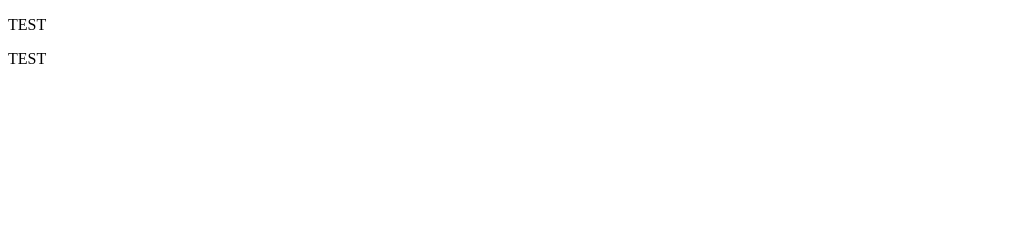
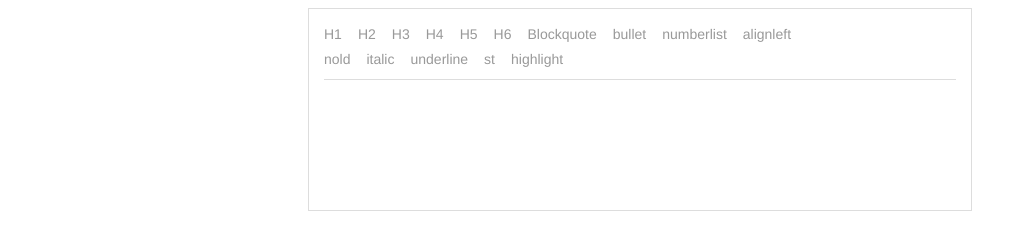
Before and after one commit to asbhaskar/draftjs-typography, a React app: page / in a window 1280 px wide. Shown: the whole page, without its empty margins (0-1027 px from the left). Built offline with nearby package versions, Linux system fonts and the light colour scheme.

Commit message:
adding webpack css config and initial editor

```diff
--- a/package.json
+++ b/package.json
@@ -24,8 +24,10 @@
     "@babel/preset-env": "^7.10.4",
     "@babel/preset-react": "^7.10.4",
     "babel-loader": "^8.1.0",
+    "css-loader": "^3.6.0",
     "html-loader": "^1.1.0",
     "html-webpack-plugin": "^4.3.0",
+    "style-loader": "^1.2.1",
     "webpack": "^4.43.0",
     "webpack-cli": "^3.3.12",
     "webpack-dev-server": "^3.11.0"
--- a/src/Textbox.js
+++ b/src/Textbox.js
@@ -1,10 +1,27 @@
 import React, { Component } from "react";
-import RichTextEditor from "./components/RichTextEditor";
+import RichTextEditor from "./components/RichTextEditor/RichTextEditor";
+import {Editor, EditorState, ContentState, convertToRaw } from 'draft-js';
 
 class Textbox extends Component{
+    state = {
+        editor: ''
+    }
+
+    update = (editorState) => {
+        console.log('child editor state change', editorState);
+        this.setState({editor: editorState})
+      }
+
     render(){
         return(
-            <RichTextEditor />
+            <RichTextEditor
+                  content=""
+                  editContent=""
+                  editor={EditorState.createEmpty()}
+                  key={"Editor"}
+                  spellCheck={true}
+                  update={this.update}
+                />
         );
     }
 }
--- a/src/components/RichTextEditor.js
+++ /dev/null
@@ -1,13 +0,0 @@
-import React, { Component } from "react";
-
-class RichTextEditor extends Component{
-    render(){
-        return(
-            <div>
-                <p>TEST</p>
-            </div>
-        );
-    }
-}
-
-export default RichTextEditor;
--- /dev/null
+++ b/src/components/RichTextEditor/RichTextEditor.css
@@ -0,0 +1,95 @@
+.RichEditor-root {
+    background: #fff;
+    border: 1px solid #ddd;
+    font-family: 'Georgia', serif;
+    font-size: 14px;
+    padding: 15px;
+    width:50%;
+    margin: auto;
+  }
+
+  .RichEditor-editor {
+    border-top: 1px solid #ddd;
+    cursor: text;
+    font-size: 16px;
+    margin-top: 10px;
+    text-align: left;
+    font-family: Arial, Helvetica, sans-serif;
+  }
+
+  .RichEditor-editor .public-DraftEditorPlaceholder-root,
+  .RichEditor-editor .public-DraftEditor-content {
+    margin: 0 -15px -15px;
+    padding: 15px;
+  }
+
+  .RichEditor-editor .public-DraftEditor-content {
+    min-height: 100px;
+  }
+
+  .RichEditor-hidePlaceholder .public-DraftEditorPlaceholder-root {
+    display: none;
+  }
+
+  .RichEditor-editor .RichEditor-blockquote {
+    border-left: 5px solid #eee;
+    color: #666;
+    font-family: 'Hoefler Text', 'Georgia', serif;
+    font-style: italic;
+    margin: 16px 0;
+    padding: 10px 20px;
+  }
+
+  .RichEditor-editor .public-DraftStyleDefault-pre {
+    background-color: rgba(0, 0, 0, 0.05);
+    font-family: 'Inconsolata', 'Menlo', 'Consolas', monospace;
+    font-size: 16px;
+    padding: 20px;
+  }
+
+  .RichEditor-controls {
+    font-family: 'Helvetica', sans-serif;
+    font-size: 14px;
+    margin-bottom: 5px;
+    user-select: none;
+  }
+
+  .RichEditor-styleButton {
+    color: #999;
+    cursor: pointer;
+    margin-right: 16px;
+    padding: 2px 0;
+    display: inline-block;
+  }
+
+  .RichEditor-activeButton {
+    color: #5890ff;
+    font-weight:bold;
+  }
+
+.font-size-dropdown {
+    display: inline-block;
+}
+
+.font-size-menu {
+    display: inline-block;
+    position: absolute;
+    top: 3px;
+    background: #FFFFFF;
+    box-shadow: 0 0 2px;
+    max-height: 150px;
+    overflow-y: scroll;
+}
+
+.font-size-menu::-webkit-scrollbar {
+    display: none
+}
+
+.font-size-option {
+    padding: 3px;
+}
+
+.font-size-option:hover {
+    background: #F0F0F0;
+    cursor: pointer;
+}
--- /dev/null
+++ b/src/components/RichTextEditor/RichTextEditor.js
@@ -0,0 +1,280 @@
+import React, { Component } from "react";
+import {Editor, EditorState, RichUtils, Modifier, ContentState, SelectionState} from 'draft-js';
+//import './Editor.css';
+import css from './RichTextEditor.css';
+
+class RichTextEditor extends Component{
+
+  constructor(props) {
+    super(props);
+    let content=this.props.content;
+    if (this.props.content !== ""){
+      console.log('content')
+      this.state = {editorState: EditorState.createWithContent(stateFromHTML(this.props.content))}
+    } else if (this.props.editContent !== ""){
+      console.log(this.props.editContent)
+      this.state = {editorState: EditorState.createWithContent(this.props.editContent)}
+    } else {
+      this.state = {editorState: EditorState.createEmpty()}
+    }
+    console.log(this.props.content)
+    console.log(this.state.editorState)
+    this.focus = () => this.refs.editor.focus();
+    this.onChange = (editorState) => {
+      this.setState({editorState})
+      this.props.update(this.state);
+    };
+    this.handleKeyCommand = (command) => this._handleKeyCommand(command);
+    this.toggleBlockType = (type) => this._toggleBlockType(type);
+    this.toggleInlineStyle = (style) => this._toggleInlineStyle(style);
+    this.onChangeContent = (oldValue, newValue) => this._onChangeContent(oldValue, newValue)
+    this.onGetState = () => this._onGetState()
+  }
+  _onGetState = () => {
+    console.log(this.state.editorState.getCurrentContent())
+    return this.state.editorState.getCurrentContent()
+  }
+
+  findWithRegex = (regex, contentBlock, callback) => {
+    const text = contentBlock.getText();
+    let matchArr, start, end;
+    while ((matchArr = regex.exec(text)) !== null) {
+      start = matchArr.index;
+      end = start + matchArr[0].length;
+      callback(start, end);
+    }
+  };
+
+  _onChangeContent = (oldValue, newValue) =>{
+    console.log(oldValue);
+    console.log(newValue);
+    const regex = new RegExp(oldValue, 'g');
+    const { editorState } = this.state;
+    const selectionsToReplace = [];
+    const blockMap = editorState.getCurrentContent().getBlockMap();
+    console.log(regex)
+    blockMap.forEach((contentBlock) => (
+      this.findWithRegex(regex, contentBlock, (start, end) => {
+        const blockKey = contentBlock.getKey();
+        const blockSelection = SelectionState
+          .createEmpty(blockKey)
+          .merge({
+            anchorOffset: start,
+            focusOffset: end,
+          });
+        selectionsToReplace.push(blockSelection)
+        console.log(selectionsToReplace)
+      })
+    ));
+
+    let contentState = editorState.getCurrentContent();
+
+    selectionsToReplace.forEach(selectionState => {
+      contentState = Modifier.replaceText(
+        contentState,
+        selectionState,
+        newValue,
+      )
+    });
+    this.setState({
+    editorState: EditorState.push(
+      editorState,
+      contentState,
+      )
+    })
+  }
+  _handleKeyCommand(command) {
+    const {editorState} = this.state;
+    const newState = RichUtils.handleKeyCommand(editorState, command);
+    if (newState) {
+      this.onChange(newState);
+      return true;
+    }
+    return false;
+  }
+
+  _onTab(e) {
+    const maxDepth = 4;
+    this.onChange(RichUtils.onTab(e, this.state.editorState, maxDepth));
+  }
+
+  _toggleBlockType(blockType) {
+    this.onChange(
+      RichUtils.toggleBlockType(
+        this.state.editorState,
+        blockType
+      )
+    );
+  }
+
+  _toggleInlineStyle(inlineStyle) {
+    this.onChange(
+      RichUtils.toggleInlineStyle(
+        this.state.editorState,
+        inlineStyle
+      )
+    );
+  }
+
+  render() {
+    //const { editorState, onChange } = this.props;
+    const editorState = this.state.editorState;
+    console.log( editorState)
+    let className = 'RichEditor-editor';
+    var contentState = editorState.getCurrentContent();
+    if (!contentState.hasText()) {
+      if (contentState.getBlockMap().first().getType() !== 'unstyled') {
+        className += ' RichEditor-hidePlaceholder';
+      }
+    }
+
+    return (
+      <div>
+        { this.props.readOnly == true ?
+          <div className="RichEditor-root">
+              <Editor
+                blockStyleFn={getBlockStyle}
+                customStyleMap={styleMap}
+                handleKeyCommand={this.handleKeyCommand}
+                placeholder={this.props.content}
+                ref="editor"
+                spellCheck={true}
+                editorState={editorState}
+                onChange={this.onChange}
+              />
+          </div>:
+          <div className="RichEditor-root">
+            <BlockStyleControls
+              editorState={editorState}
+              onToggle={this.toggleBlockType}
+            />
+            <InlineStyleControls
+              editorState={editorState}
+              onToggle={this.toggleInlineStyle}
+            />
+            <div className={className} onClick={this.focus}>
+              <Editor
+                blockStyleFn={getBlockStyle}
+                customStyleMap={styleMap}
+                handleKeyCommand={this.handleKeyCommand}
+                placeholder={this.props.content}
+                ref="editor"
+                spellCheck={true}
+                editorState={editorState}
+                onChange={this.onChange}
+              />
+            </div>
+          </div>}
+        </div>);
+    }
+}
+
+export default RichTextEditor;
+
+
+// Custom overrides for "code" style.
+const styleMap = {
+    CODE: {
+      backgroundColor: 'rgba(0, 0, 0, 0.05)',
+      fontFamily: '"Inconsolata", "Menlo", "Consolas", monospace',
+      fontSize: 16,
+      padding: 2,
+    },
+    STRIKETHROUGH: {
+      textDecoration: 'line-through',
+    },
+    HIGHLIGHT:{
+      backgroundColor: '#faed27'
+    }
+  };
+
+  function getBlockStyle(block) {
+    switch (block.getType()) {
+      case 'blockquote': return 'RichEditor-blockquote';
+      default: return null;
+    }
+  }
+
+  class StyleButton extends React.Component {
+    constructor() {
+      super();
+      this.onToggle = (e) => {
+        e.preventDefault();
+        this.props.onToggle(this.props.style);
+      };
+    }
+
+    render() {
+      let className = 'RichEditor-styleButton';
+      if (this.props.active) {
+        className += ' RichEditor-activeButton';
+      }
+
+      return (
+        <span className={className} onMouseDown={this.onToggle}>
+          {this.props.label}
+        </span>
+      );
+    }
+  }
+
+  const BLOCK_TYPES = [
+    {label: 'H1', style: 'header-one'},
+    {label: 'H2', style: 'header-two'},
+    {label: 'H3', style: 'header-three'},
+    {label: 'H4', style: 'header-four'},
+    {label: 'H5', style: 'header-five'},
+    {label: 'H6', style: 'header-six'},
+    {label: 'Blockquote', style: 'blockquote'},
+    {label: 'bullet', style: 'unordered-list-item'},
+    {label: 'numberlist'  , style: 'ordered-list-item'},
+    {label: 'alignleft', style: 'ALIGNLEFT'}
+  ];
+
+  const BlockStyleControls = (props) => {
+    const {editorState} = props;
+    const selection = editorState.getSelection();
+    const blockType = editorState
+      .getCurrentContent()
+      .getBlockForKey(selection.getStartKey())
+      .getType();
+
+    return (
+      <div className="RichEditor-controls">
+        {BLOCK_TYPES.map((type,index) =>
+          <StyleButton
+            key={type.label + index}
+            active={type.style === blockType}
+            label={type.label}
+            onToggle={props.onToggle}
+            style={type.style}
+          />
+        )}
+      </div>
+    );
+  };
+
+  var INLINE_STYLES = [
+    {label: 'nold', style: 'BOLD'},
+    {label: 'italic', style: 'ITALIC'},
+    {label: 'underline', style: 'UNDERLINE'},
+    {label: 'st', style: 'STRIKETHROUGH'},
+    {label: 'highlight', style: 'HIGHLIGHT'}
+  ];
+
+  const InlineStyleControls = (props) => {
+    var currentStyle = props.editorState.getCurrentInlineStyle();
+    return (
+      <div className="RichEditor-controls">
+        {INLINE_STYLES.map((type,index) =>
+          <StyleButton
+            key={type.label + index}
+            active={currentStyle.has(type.style)}
+            label={type.label}
+            onToggle={props.onToggle}
+            style={type.style}
+          />
+        )}
+      </div>
+    );
+  };
--- a/src/index.html
+++ b/src/index.html
@@ -5,6 +5,6 @@
     <title>Test</title>
 </head>
 <body>
-    <div id="container"><p>html working</p></div>
+    <div id="root"><p>html working</p></div>
 </body>
 </html>
--- a/src/index.js
+++ b/src/index.js
@@ -1,12 +1,10 @@
 import React from "react";
 import ReactDOM from "react-dom";
 import Textbox from "./Textbox.js";
-import RichTextEditor from "./components/RichTextEditor.js";
 
-const wrapper = document.getElementById("container");
+const wrapper = document.getElementById("root");
 ReactDOM.render(
     <div>
         <Textbox />
-        <RichTextEditor />
     </div>
     , wrapper)
```
Also changed, not shown: webpack.config.js (+17 -1 lines), .babelrc, README.md, dist/index.html, dist/main.js, 1 other file.
